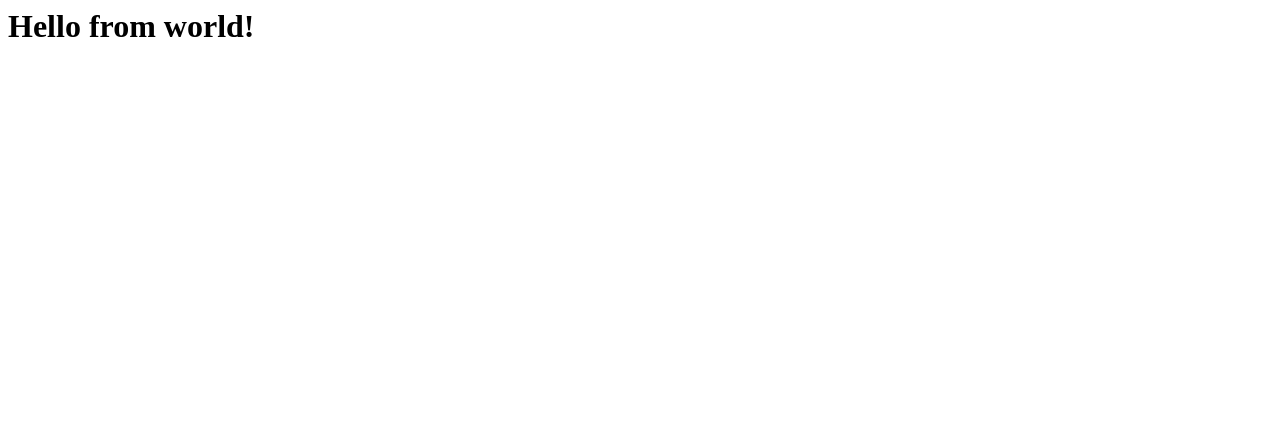
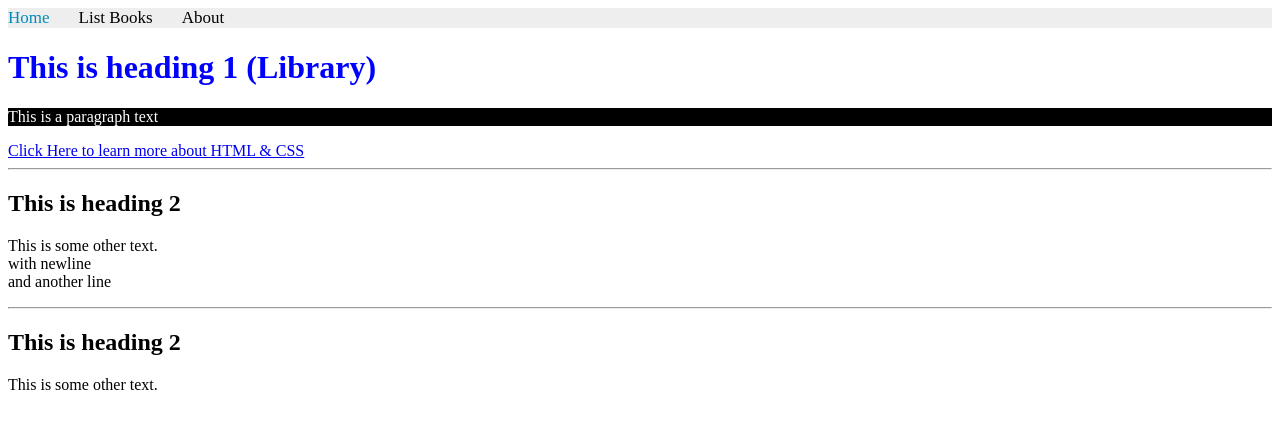
Before and after one commit to Helah-Alkuraydis/WebTechnoLap, a Django app: page /books/ in a window 1280 px wide. Shown: the top 429 px of the page. Run offline with Django 5.2, Linux system fonts and the light colour scheme.

Commit message:
Completed Lab 4 - HTML, CSS, and Django Templates

```diff
--- a/apps/bookmodule/urls.py
+++ b/apps/bookmodule/urls.py
@@ -1,8 +1,13 @@
-from django.urls import path
+from django.urls import path # type: ignore
 from . import views
 
 urlpatterns = [
-  path('', views.index),
-  path('index2/<int:val1>/', views.index2),
-  path('<int:bookId>', views.viewbook)
+  # path('', views.index),
+  # path('index2/<int:val1>/', views.index2),
+  # path('<int:bookId>', views.viewbook)
+    path('', views.index, name= "books.index"),
+    path('list_books/', views.list_books, name= "books.list_books"),
+    path('<int:bookId>/', views.viewbook, name="books.view_one_book"),
+    path('aboutus/', views.aboutus, name="books.aboutus"),
+
 ]
--- a/apps/bookmodule/views.py
+++ b/apps/bookmodule/views.py
@@ -1,7 +1,7 @@
 
-from django.http import HttpResponse
+from django.http import HttpResponse # type: ignore
 
-from django.shortcuts import render
+from django.shortcuts import render  # type: ignore
 
 # def index(request):
 #     name = request.GET.get("name") or "world!"
@@ -28,3 +28,15 @@ def viewbook(request, bookId):
     if book2['id'] == bookId: targetBook = book2
     context = {'book':targetBook} # book is the variable name accessible by the template
     return render(request, 'bookmodule/show.html', context)
+
+def index(request):
+    return render(request, "bookmodule/index.html")
+
+def list_books(request):
+    return render(request, 'bookmodule/list_books.html')
+
+def viewbook(request, bookId):
+    return render(request, 'bookmodule/one_book.html')
+
+def aboutus(request):
+    return render(request, 'bookmodule/aboutus.html')
--- /dev/null
+++ b/apps/static/styles.css
@@ -0,0 +1,17 @@
+/* Add a black background color to the top navigation */
+.topnav {
+background-color: #eeeeee;
+width: 100%;
+}
+/* Style the links inside the navigation bar */
+.topnav a {
+color: #000000;
+text-align: center;
+margin-right: 25px;
+text-decoration: none;
+font-size: 17px;
+}
+/* Add a color to the active/current link */
+.topnav a.active{
+color: #008CBA;
+}
--- a/apps/templates/bookmodule/index.html
+++ b/apps/templates/bookmodule/index.html
@@ -1,2 +1,19 @@
-<!-- <h1>Hello from a template!</h1> -->
- <h1>Hello from {{ name }}!</h1>
+{% extends "layouts/base.html" %}
+
+{% load static %}
+
+{% block title %} My First Index HTML Page {% endblock title %}
+
+{% block content %}
+  <h1 style="color: blue;">This is heading 1 (Library)</h1> <!-- add inline css -->
+  <p style="color: white;background-color: black;">This is a paragraph text </p> <!-- add inline css -->
+  <a href="https://www.w3schools.com/html/default.asp">Click Here to learn more about HTML & CSS</a>
+  <hr>
+  <!-- This is a comment in HTML, not render in the bowser -->
+  <h2>This is heading 2</h2>
+  <p>This is some other text. <br/> with newline <br/> and another line</p>
+  <hr>
+
+  <h2>This is heading 2</h2>
+  <p>This is some other text.</p>
+{% endblock content %}
--- /dev/null
+++ b/apps/templates/includes/header.html
@@ -0,0 +1,7 @@
+{% with request.resolver_match.url_name as url_name %}
+<div class="topnav">
+    <a class="{% if url_name == 'books.index' %}active{% endif %}" href="{% url "books.index" %}">Home</a>
+    <a class="{% if url_name == 'books.list_books' %}active{% endif %}" href="{% url "books.list_books" %}">List Books</a>
+    <a class="{% if url_name == 'books.aboutus' %}active{% endif %}" href="{% url "books.aboutus" %}">About</a>
+</div>
+{% endwith %}
--- /dev/null
+++ b/apps/templates/layouts/base.html
@@ -0,0 +1,25 @@
+<!DOCTYPE html>
+<html>
+{% load static %}
+<head>
+  <title>{% block title %} {% endblock title %}</title>
+  <meta name="keywords" content="Books, recent, Learning, library">
+  <meta name="description" content="Books website">
+  <meta name="author" content="author name">
+  <link rel="icon" href="{% static 'qu-icon.png' %}">
+  <meta charset="UTF-8">
+
+  <link rel="stylesheet" href="{% static 'styles.css' %}"> <!-- include css file -->
+
+  {% block stylesheets %}{% endblock stylesheets %}
+</head>
+<body>
+
+    {% include "includes/header.html" %}
+
+    {% block content %} {% endblock content %}
+
+    {% include "includes/footer.html" %}
+
+</body>
+</html>
--- a/libraryproject/settings.py
+++ b/libraryproject/settings.py
@@ -120,3 +120,4 @@ USE_TZ = True
 # https://docs.djangoproject.com/en/6.0/howto/static-files/
 
 STATIC_URL = 'static/'
+STATICFILES_DIRS = [( os.path.join(BASE_DIR, "apps/static"))]
```
Also changed, not shown: apps/templates/bookmodule/aboutus.html (added, +41 -0 lines), apps/templates/bookmodule/list_books.html (added, +81 -0 lines), apps/templates/bookmodule/one_book.html (added, +43 -0 lines), apps/static/book1.JPEG (added), apps/static/book2.JPEG (added), apps/static/book3.JPEG (added), apps/static/qu-icon.JPEG (added), apps/templates/includes/footer.html (added).
